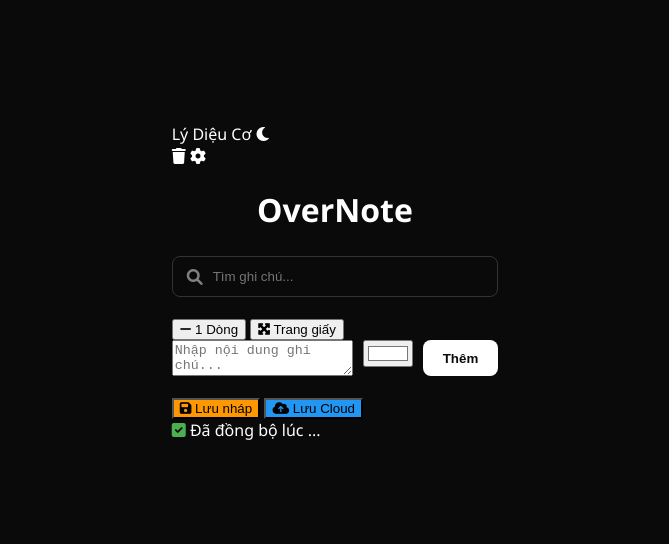
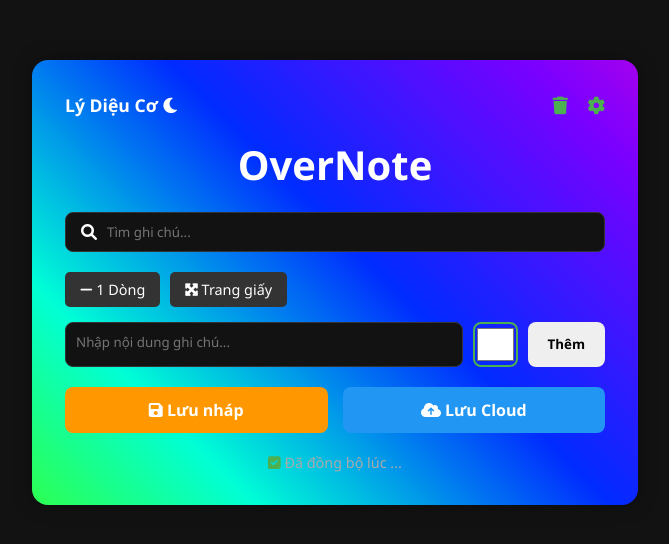
Before and after one commit to MiMo09625/Do-an-cloud, a website: page public/index.html in a window 1280 px wide. Shown: the part 118-662 px from the top of the page, without its empty margins (305-974 px from the left). Drawn offline with Linux system fonts and the light colour scheme; sample sign-in values are in the browser's storage.

Commit message:
Update style.css

```diff
--- a/public/style.css
+++ b/public/style.css
@@ -1,139 +1,207 @@
-:root {
-    --bg: #121212;
-    --card: #ffffff;
-    --text: #333333;
-    --border: #dddddd;
-    --primary: #4CAF50;
-    --danger: #f44336;
-}
-
-[data-theme='dark'] {
-    --bg: #0a0a0a;
-    --card: #1f1f1f;
-    --text: #ffffff;
-    --border: #333333;
+/* Reset CSS cơ bản */
+* {
+    margin: 0;
+    padding: 0;
+    box-sizing: border-box;
+    font-family: 'Segoe UI', Tahoma, Geneva, Verdana, sans-serif;
 }
 
 body {
-    background-color: var(--bg);
-    color: var(--text);
-    font-family: 'Segoe UI', Tahoma, Geneva, Verdana, sans-serif;
+    background-color: #121212; /* Nền Dark Mode */
+    color: white;
     display: flex;
     justify-content: center;
     align-items: center;
-    min-height: 100vh;
-    margin: 0;
-    transition: background-color 0.3s;
+    height: 100vh;
 }
 
-/* HIỆU ỨNG LED RGB GAMING */
-.rgb-wrapper {
+/* --- HIỆU ỨNG VIỀN RGB --- */
+.rgb-container {
+    background: #1e1e1e;
+    width: 600px;
+    padding: 30px;
+    border-radius: 15px;
     position: relative;
-    padding: 4px;
-    border-radius: 19px;
+    z-index: 10;
+    box-shadow: 0 0 20px rgba(0,0,0,0.5);
+}
+
+.rgb-container::before {
+    content: '';
+    position: absolute;
+    top: -3px; left: -3px; right: -3px; bottom: -3px;
     background: linear-gradient(45deg, #ff0000, #ff7300, #fffb00, #48ff00, #00ffd5, #002bff, #7a00ff, #ff00c8, #ff0000);
+    z-index: -1;
+    border-radius: 16px;
     background-size: 400%;
-    animation: glowing 10s linear infinite;
-    box-shadow: 0 0 20px rgba(0,255,255,0.2);
+    animation: glowing 20s linear infinite;
 }
+
 @keyframes glowing {
     0% { background-position: 0 0; }
     50% { background-position: 400% 0; }
     100% { background-position: 0 0; }
 }
 
-.app-card {
-    background: var(--card);
-    padding: 30px;
-    border-radius: 15px;
-    width: 100%;
-    width: 500px;
-    box-sizing: border-box;
+/* --- CÁC THÀNH PHẦN BÊN TRONG --- */
+.app-header {
+    display: flex;
+    justify-content: space-between;
+    font-weight: bold;
+    font-size: 1.1rem;
+    margin-bottom: 20px;
 }
 
-header { display: flex; justify-content: space-between; align-items: center; margin-bottom: 20px; }
-.user-info { display: flex; align-items: center; gap: 15px; font-weight: bold; font-size: 1.1rem; }
-.header-actions { display: flex; gap: 15px; align-items: center; }
-.icon-btn { cursor: pointer; font-size: 1.3rem; color: var(--primary); transition: 0.3s; }
-.icon-btn:hover { color: #00ffcc; text-shadow: 0 0 10px var(--primary); }
-
-/* MENU CÀI ĐẶT BÁNH RĂNG */
-.settings-container { position: relative; }
-.settings-menu {
-    position: absolute; right: 0; top: 30px;
-    background: var(--card); border: 1px solid var(--border);
-    padding: 15px; border-radius: 8px; box-shadow: 0 10px 25px rgba(0,0,0,0.5);
-    z-index: 100; display: flex; flex-direction: column; gap: 10px; min-width: 180px;
-}
-.settings-menu.hidden { display: none; }
-.settings-menu input { padding: 8px; border-radius: 5px; border: 1px solid var(--border); background: var(--bg); color: var(--text); }
-.settings-menu button { padding: 8px; border: none; border-radius: 5px; cursor: pointer; font-weight: bold; background: var(--primary); color: white;}
-.settings-menu hr { border: 0.5px solid var(--border); width: 100%; margin: 5px 0; }
-.btn-logout { background: var(--danger) !important; }
-
-h1 { text-align: center; margin-bottom: 25px; }
-
-.search-box { position: relative; margin-bottom: 20px; }
-.search-box i { position: absolute; left: 15px; top: 50%; transform: translateY(-50%); color: gray; }
-.search-box input { width: 100%; padding: 12px 12px 12px 40px; border: 1px solid var(--border); border-radius: 8px; background: var(--bg); color: var(--text); box-sizing: border-box; }
-
-.input-group { display: flex; gap: 10px; margin-bottom: 20px; }
-.input-group input[type="text"] { flex: 1; padding: 12px; border: 1px solid var(--border); border-radius: 8px; background: var(--bg); color: var(--text); }
-.input-group button { padding: 0 20px; background: var(--text); color: var(--bg); border: none; border-radius: 8px; cursor: pointer; font-weight: bold; }
-
-.action-buttons { display: flex; justify-content: space-between; gap: 10px; margin-bottom: 25px; }
-.action-buttons button { flex: 1; padding: 10px; border: none; border-radius: 8px; cursor: pointer; font-weight: bold; display: flex; align-items: center; justify-content: center; gap: 5px; color: white; }
-.btn-draft { background: #ff9800; }
-.btn-cloud { background: #2196F3; }
-
-ul { list-style: none; padding: 0; margin: 0; max-height: 250px; overflow-y: auto; }
-li { display: flex; justify-content: space-between; align-items: center; padding: 12px; border: 1px solid var(--border); border-radius: 8px; margin-bottom: 10px; background: var(--bg); }
-li.completed span { text-decoration: line-through; opacity: 0.5; }
-.note-content { display: flex; align-items: center; gap: 10px; }
-.delete-btn { background: transparent; color: var(--danger); border: none; font-size: 1.2rem; cursor: pointer; }
-
-#syncStatus { text-align: center; font-size: 0.85rem; color: #888; margin-top: 20px; }
-
-/* HIỆU ỨNG TOAST */
-.toast {
-    position: fixed; top: 30px; right: 30px;
-    background: var(--primary); color: white;
-    padding: 15px 25px; border-radius: 8px; font-weight: bold;
-    box-shadow: 0 5px 20px rgba(0,0,0,0.5);
-    transform: translateX(200%); transition: transform 0.4s cubic-bezier(0.68, -0.55, 0.27, 1.55);
-    z-index: 9999; display: flex; align-items: center; gap: 10px;
-}
-.toast.show { transform: translateX(0); }
-
-/* BẢNG THÙNG RÁC */
-.modal {
-    position: fixed; top: 0; left: 0; width: 100%; height: 100%;
-    background: rgba(0,0,0,0.7); display: flex; justify-content: center; align-items: center; z-index: 1000;
-}
-.modal.hidden { display: none; }
-.modal-content {
-    background: var(--card); padding: 25px; border-radius: 15px;
-    width: 90%; max-width: 400px; position: relative; border: 2px solid var(--border);
-}
-.close-btn { position: absolute; top: 15px; right: 15px; font-size: 1.5rem; cursor: pointer; color: var(--danger); }
-.btn-danger-full { width: 100%; background: var(--danger); color: white; padding: 12px; border: none; border-radius: 8px; cursor: pointer; margin-top: 15px; font-weight:bold; }
-#trashList li { flex-direction: column; align-items: flex-start; gap: 5px; opacity: 0.7; }
-.trash-time { font-size: 0.75rem; color: #ff9800; }
-
-/* LÀM NỔI BẬT Ô CHỌN MÀU */
-#colorPicker {
-    width: 45px; height: 45px;
-    border: 3px solid var(--primary);
-    border-radius: 8px; cursor: pointer;
-    background: var(--bg); padding: 2px;
-    box-shadow: 0 0 10px rgba(76, 175, 80, 0.5);
+.header-icons i {
+    margin-left: 15px;
+    cursor: pointer;
+    color: #4CAF50;
 }
 
-/* STYLE NÚT KHÔI PHỤC */
-.btn-restore {
-    background: #2196F3; color: white;
-    border: none; border-radius: 8px;
-    padding: 10px 15px; cursor: pointer; font-size: 1rem;
-    transition: 0.3s; height: fit-content; align-self: center;
+.app-title {
+    text-align: center;
+    font-size: 2.5rem;
+    margin-bottom: 20px;
 }
-.btn-restore:hover { background: #0b7dda; box-shadow: 0 0 10px #2196F3; }
+
+.search-box {
+    background: #121212;
+    border: 1px solid #333;
+    padding: 10px 15px;
+    border-radius: 8px;
+    display: flex;
+    align-items: center;
+    margin-bottom: 20px;
+}
+
+.search-box input {
+    background: transparent;
+    border: none;
+    color: white;
+    width: 100%;
+    margin-left: 10px;
+    outline: none;
+}
+
+.view-modes {
+    display: flex;
+    gap: 10px;
+    margin-bottom: 15px;
+}
+
+.btn-mode {
+    background: #333;
+    color: white;
+    border: none;
+    padding: 8px 15px;
+    border-radius: 5px;
+    cursor: pointer;
+    font-size: 0.9rem;
+    transition: 0.3s;
+}
+
+.btn-mode:hover {
+    background: #555;
+}
+
+.input-group {
+    display: flex;
+    gap: 10px;
+    align-items: center;
+    margin-bottom: 20px;
+}
+
+/* --- CHẾ ĐỘ 1 DÒNG (MẶC ĐỊNH) --- */
+textarea.single-line {
+    flex: 1;
+    height: 45px;
+    background: #121212;
+    border: 1px solid #333;
+    color: white;
+    padding: 10px;
+    border-radius: 8px;
+    resize: none;
+    outline: none;
+    white-space: nowrap;
+    overflow-x: auto;
+    transition: all 0.4s ease-in-out; /* Hiệu ứng mượt mà khi đổi chế độ */
+}
+
+/* --- CHẾ ĐỘ TRANG GIẤY TO --- */
+textarea.full-page {
+    position: fixed;
+    top: 50%;
+    left: 50%;
+    transform: translate(-50%, -50%);
+    width: 80vw;
+    height: 80vh;
+    background: #fdfdfd; /* Nền trắng giống tờ giấy */
+    color: #222; /* Chữ đen để dễ đọc */
+    padding: 30px;
+    font-size: 1.2rem;
+    line-height: 1.6;
+    border-radius: 10px;
+    border: none;
+    box-shadow: 0 10px 30px rgba(0,0,0,0.8);
+    z-index: 1000;
+    resize: none;
+    outline: none;
+    transition: all 0.4s ease-in-out;
+}
+
+/* Lớp phủ làm tối màn hình khi mở trang giấy */
+.overlay {
+    position: fixed;
+    top: 0; left: 0; width: 100%; height: 100%;
+    background: rgba(0,0,0,0.8);
+    z-index: 999;
+    display: none; /* Ẩn mặc định */
+}
+
+.overlay.active {
+    display: block;
+}
+
+/* --- CÁC NÚT THAO TÁC --- */
+.color-picker {
+    height: 45px;
+    width: 45px;
+    border: 2px solid #4CAF50;
+    border-radius: 8px;
+    cursor: pointer;
+    background: transparent;
+}
+
+.btn-add {
+    height: 45px;
+    padding: 0 20px;
+    border-radius: 8px;
+    border: none;
+    font-weight: bold;
+    cursor: pointer;
+}
+
+.action-group {
+    display: flex;
+    gap: 15px;
+    margin-bottom: 20px;
+}
+
+.btn-draft, .btn-cloud {
+    flex: 1;
+    padding: 12px;
+    border: none;
+    border-radius: 8px;
+    font-weight: bold;
+    cursor: pointer;
+    font-size: 1rem;
+}
+
+.btn-draft { background: #ff9800; color: white; }
+.btn-cloud { background: #2196F3; color: white; }
+
+.sync-status {
+    text-align: center;
+    color: #aaa;
+    font-size: 0.9rem;
+}
```
